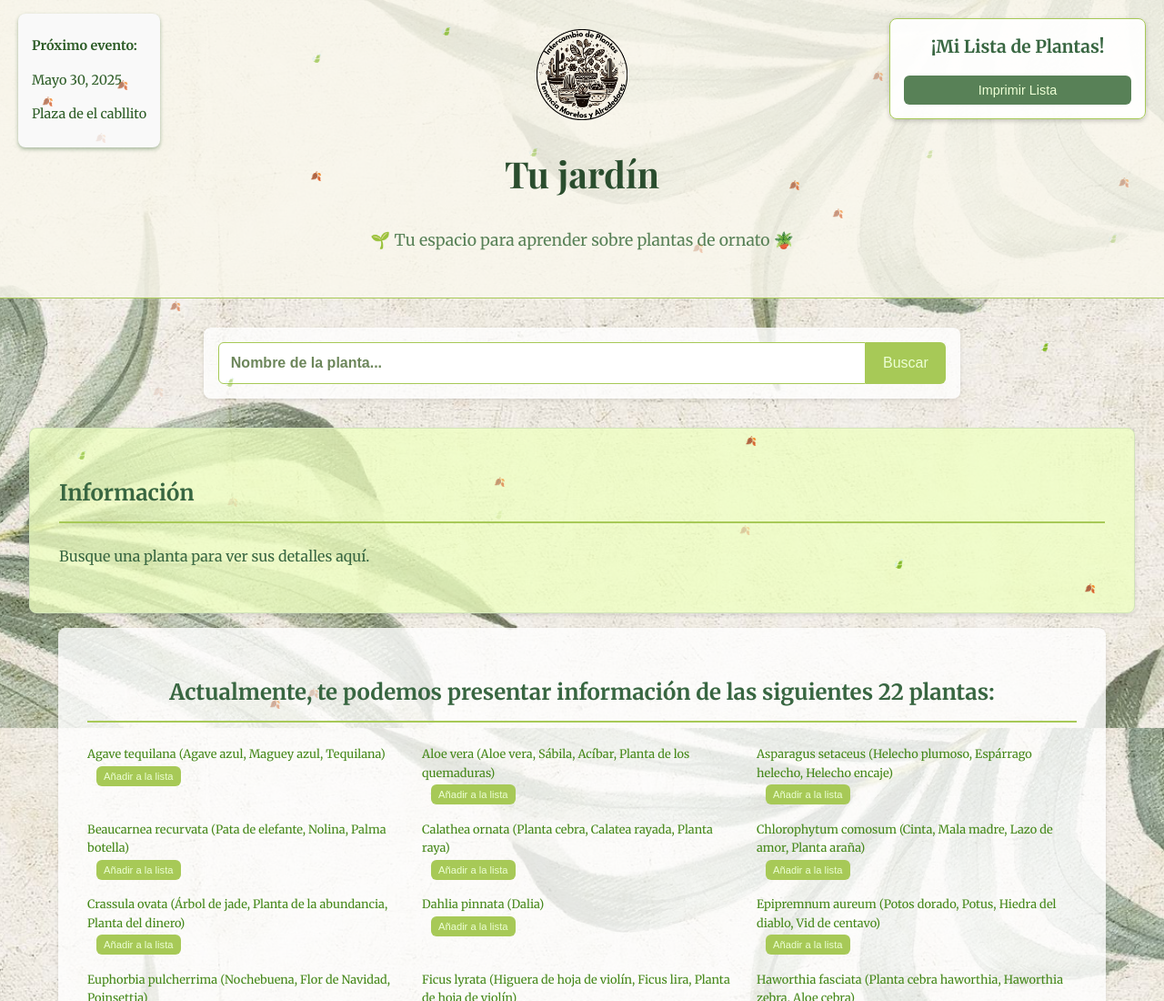
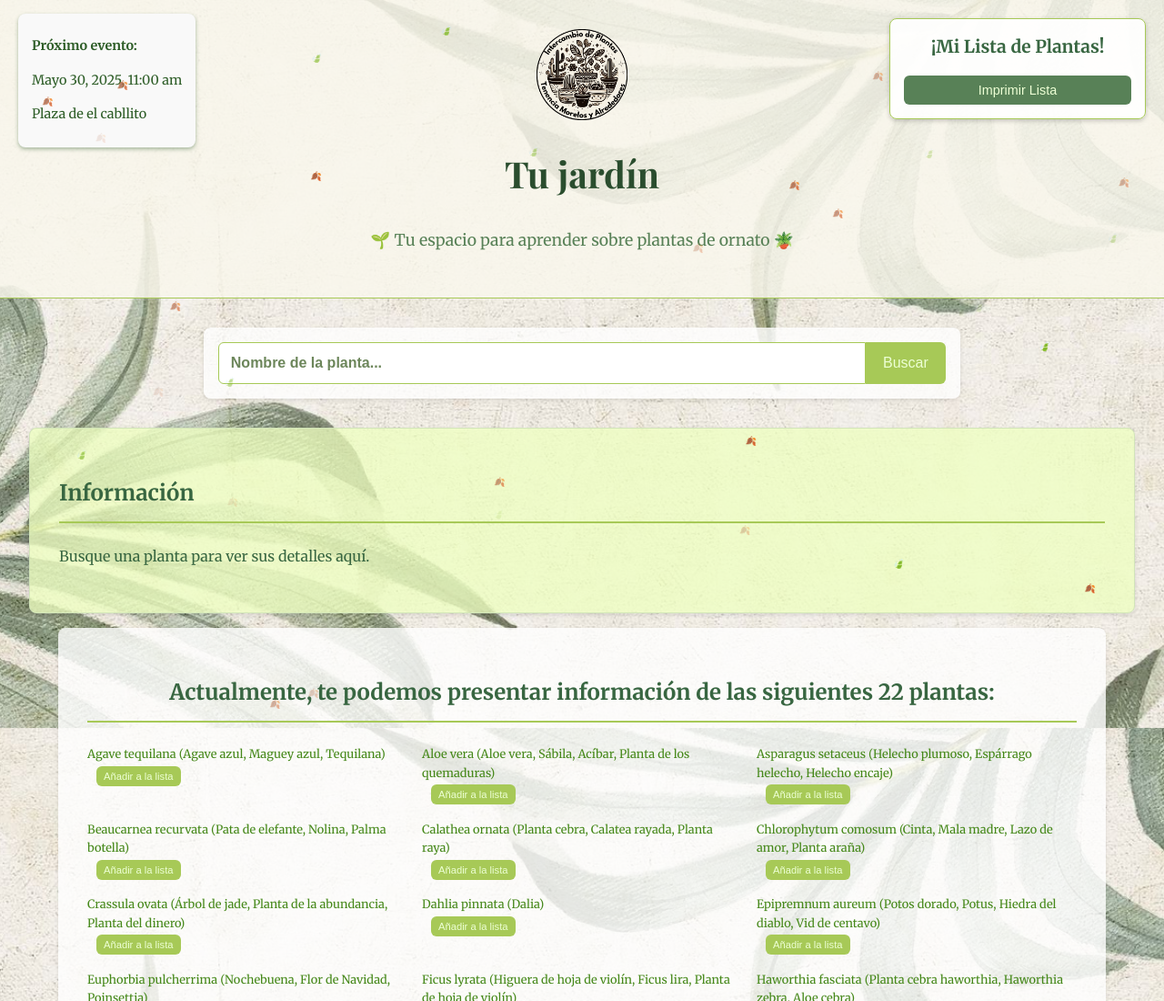
Before and after one commit to OrlandoT21/TuJardin, a plain HTML site: page index.html in a window 1280 px wide. Shown: the top 1100 px of the page at 91% size. Drawn offline with nearby package versions, Linux system fonts and the light colour scheme.

Commit message:
Added time

```diff
--- a/index.html
+++ b/index.html
@@ -19,7 +19,7 @@
 
     <div class="event-box">
         <p><strong>Próximo evento:</strong></p>
-        <p>Mayo 30, 2025</p>
+        <p>Mayo 30, 2025, 11:00 am</p>
         <p>Plaza de el cabllito</p>
     </div>
 
```
